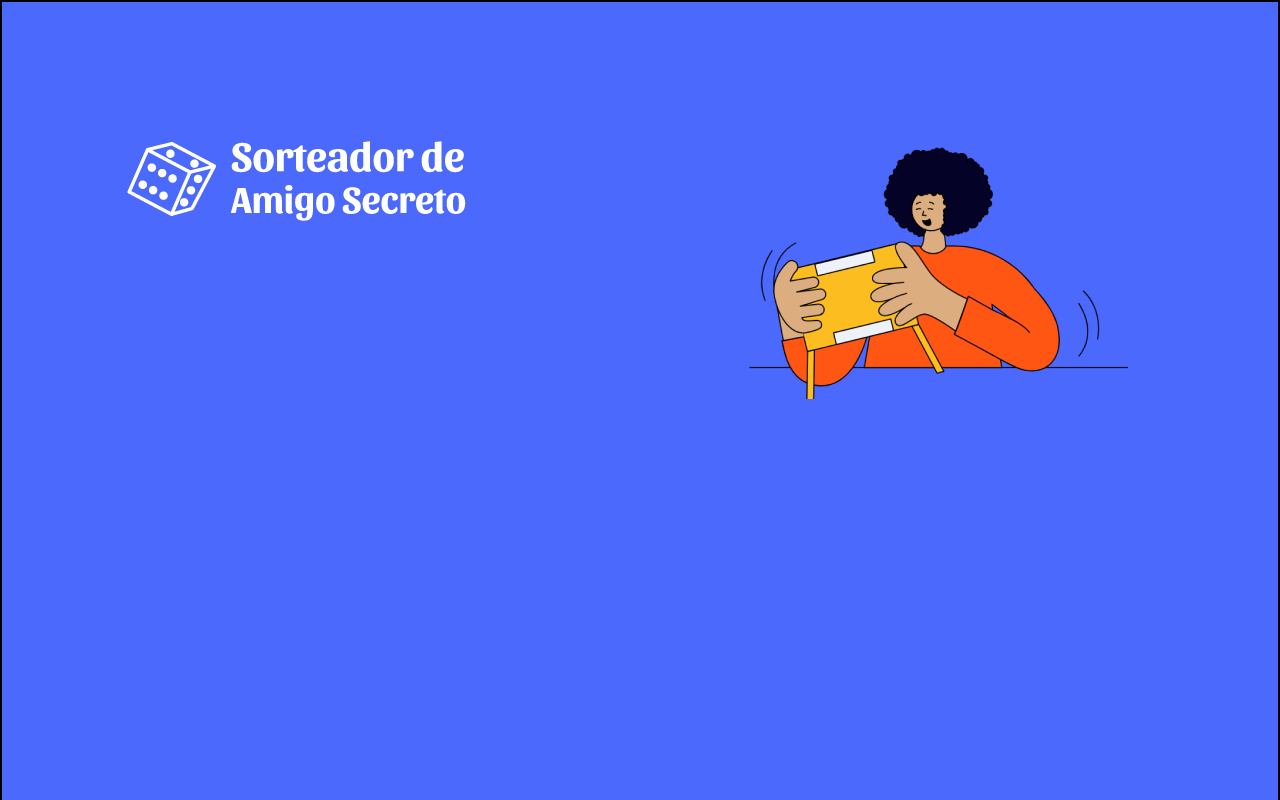
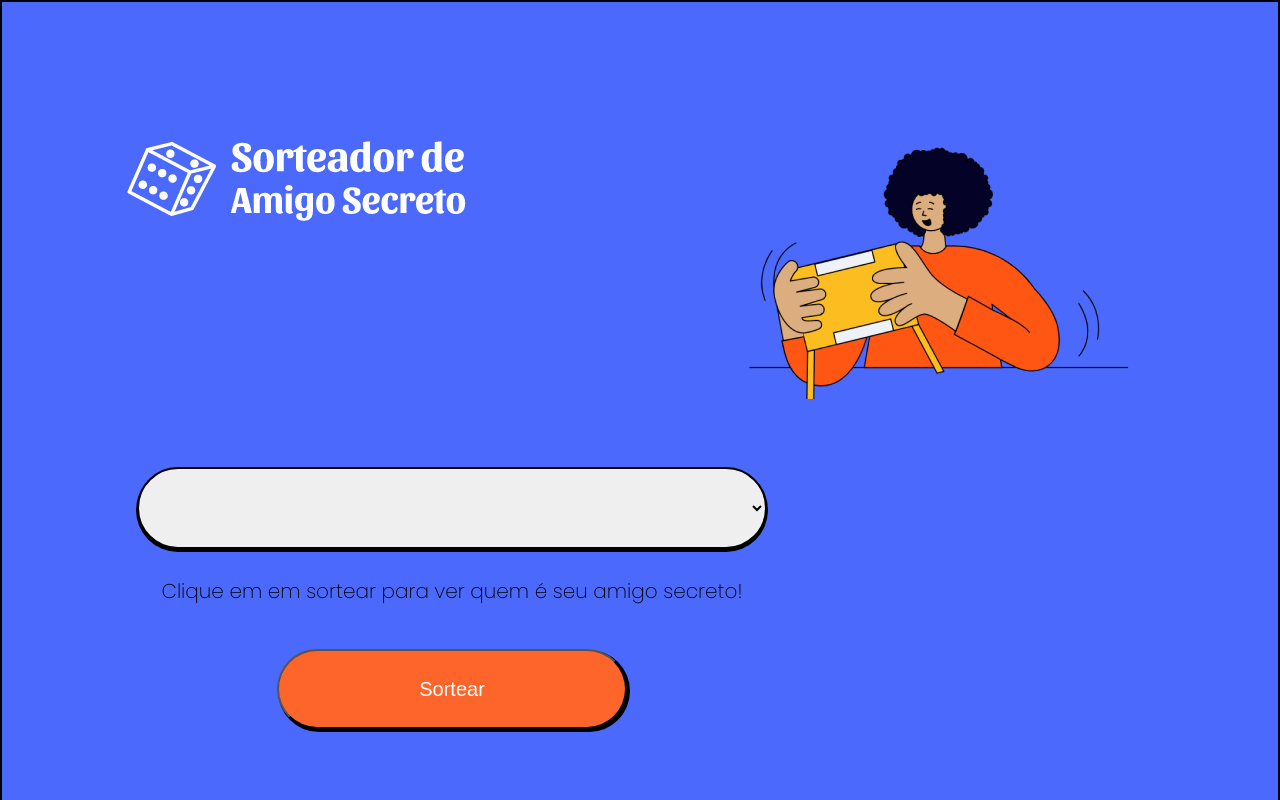
Before and after one commit to daniellvieira/secret-santa-drawer-alura, a React (Create React App) app: page /draw in a window 1280 px wide. Before the commit this address had no page. Shown: the top 800 px of the page. Built offline with nearby package versions, Linux system fonts and the light colour scheme.

Commit message:
feat: change name ruffle to draw

```diff
--- a/src/App.tsx
+++ b/src/App.tsx
@@ -2,13 +2,15 @@
 import { BrowserRouter, Route, Routes } from 'react-router-dom';
 import { RecoilRoot } from 'recoil';
 import Config from './pages/Config';
+import Draw from './pages/Draw';
 
 function App() {
   return (
     <BrowserRouter>
       <RecoilRoot>
         <Routes>
-          <Route path='/' element={<Config />}/>
+        <Route path='/' element={<Config />}/>
+        <Route path='/draw' element={<Draw />}/>
         </Routes>
       </RecoilRoot>
     </BrowserRouter>
--- /dev/null
+++ b/src/pages/Draw.css
@@ -0,0 +1,61 @@
+/* src/pages/Draw.css */
+footer.draw {
+  margin: 64px 0;
+}
+
+.draw .result {
+  color: #FE652BFC;
+  font-size: 25px;
+}
+
+.button-drawer {
+  width: 350px;
+  height: 80px;
+  font-size: 20px;
+  box-shadow: 2px 2px 0px 1px #000000;
+  border-radius: 45px;
+  background-color: #FE652B;
+  color: #FFF;
+  cursor: pointer;
+  margin: 16px 0;
+}
+
+.button-drawer:disabled {
+  opacity: 0.6;
+  cursor: not-allowed;
+}
+
+.button-drawer:hover {
+  background-color: #4B69FD;
+}
+
+select {
+  border-radius: 45px;
+  height: 82px;
+  width: 70%;
+  box-sizing: border-box;
+  padding: 0 32px;
+  font-size: 20px;
+  border: 2px solid black;
+  box-shadow: 0px 2px 0px 1px #000000;
+}
+
+select:focus {
+  outline: none;
+}
+
+p {
+  font-size: 20px;
+  font-weight: 200;
+  margin: 32px 0;
+}
+
+@media screen and (max-width: 800px) {
+  select {
+      width: 100%;
+  }
+  .button-drawer {
+      width: 220px;
+      margin: 32px 0;
+  }
+}
--- a/src/pages/Draw.tsx
+++ b/src/pages/Draw.tsx
@@ -1,8 +1,11 @@
 import { useState } from "react";
+import Card from "../components/Card";
 import { useResultDraw } from "../state/hooks/useResultDraw";
 import { useUsersList } from "../state/hooks/useUsersList";
 
-const Raffle = () => {
+import './Draw.css'
+
+const Draw = () => {
   const users = useUsersList();
   const result = useResultDraw();
 
@@ -15,7 +18,8 @@
   }
 
   return (
-    <section>
+    <section className="draw">
+      <h2>Quem vai tirar o papelzinho?</h2>
       <form onSubmit={makeDraw}>
         <select
           required
@@ -29,12 +33,17 @@
             <option key={user}>{user}</option>
           )) }
         </select>
-
-        <button>Sortear</button>
+        <p>Clique em em sortear para ver quem é seu amigo secreto!</p>
+        <button className="button-drawer">Sortear</button>
       </form>
-      { secretSanta && <p role='alert'>{secretSanta}</p>}
+      { secretSanta &&
+        <p className="result" role='alert'>{secretSanta}</p>
+      }
+      <footer className="draw">
+        <img src="/images/aviao.png" className="aviao" alt="Um desenho de um avião de papel" />
+      </footer>
     </section>
   )
 }
 
-export default Raffle;
+export default Draw;
```
Also changed, not shown: 1 other file (tests, documents, lock files or other folders).
